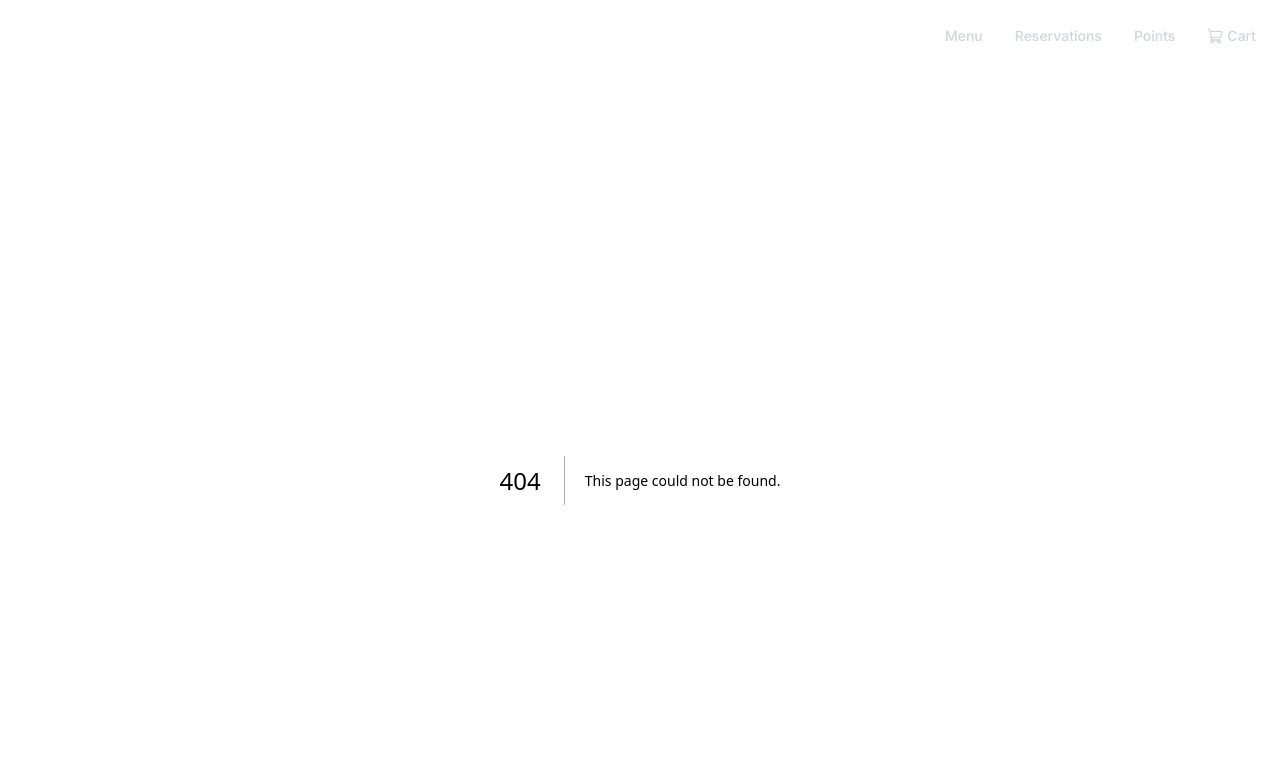
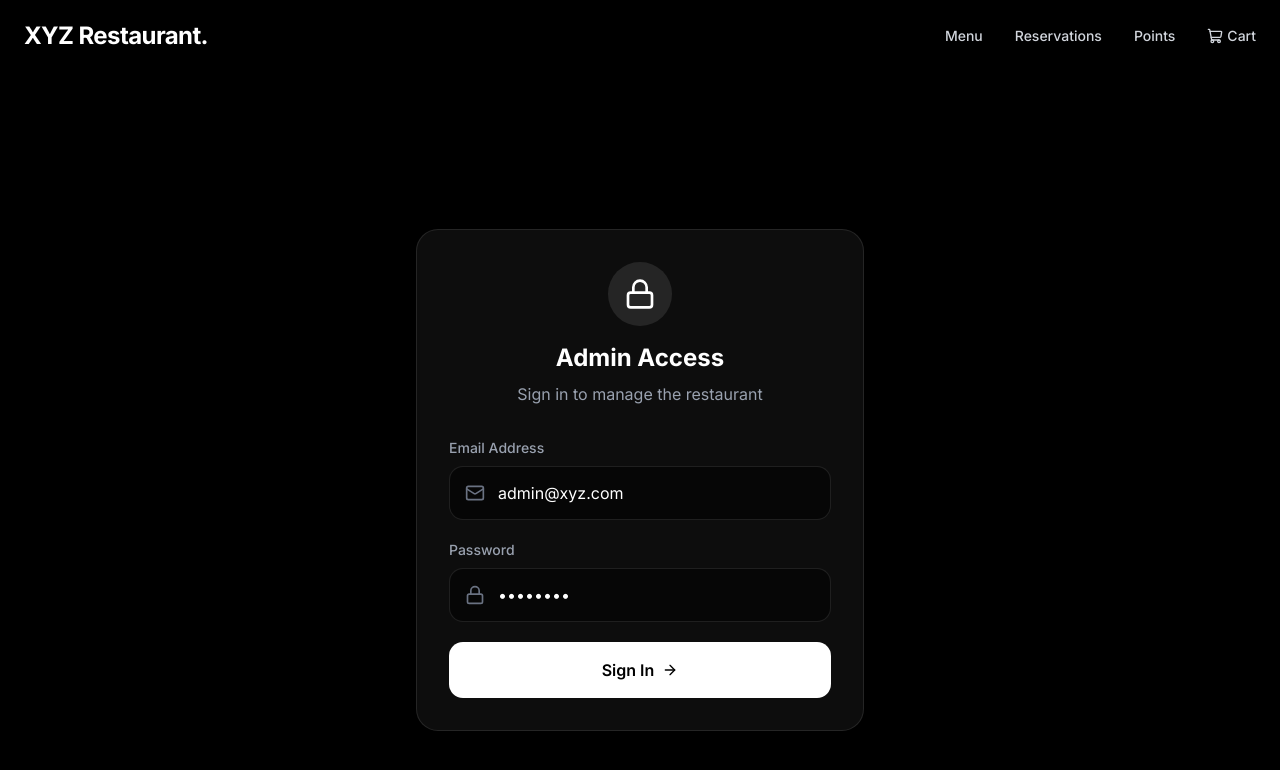
Before and after one commit to allampallysrikar/restaurant-saas, a Next.js app: page /login in a window 1280 px wide. Before the commit this address had no page. Shown: the top 770 px of the page. Built offline with nearby package versions, Linux system fonts and the light colour scheme.

Commit message:
Fix: move login to /login to break admin redirect loop, fix logout redirect

```diff
--- a/app/admin/layout.tsx
+++ b/app/admin/layout.tsx
@@ -15,7 +15,7 @@ export default async function AdminLayout({ children }: { children: React.ReactN
   const session = cookieStore.get("admin_session");
 
   if (session?.value !== "authenticated") {
-    redirect("/admin/login");
+    redirect("/login");
   }
 
   const sql = getDb();
@@ -59,6 +59,7 @@ export default async function AdminLayout({ children }: { children: React.ReactN
           <a href="/api/admin/logout" className="flex items-center w-full px-4 py-3 text-red-400 hover:bg-red-500/10 hover:text-red-300 rounded-xl transition text-sm mt-2">
             <LogOut className="w-4 h-4 mr-2" /> Logout
           </a>
+          <p className="text-xs text-gray-600 px-4 pt-2">admin@xyz.com</p>
         </div>
       </aside>
 
--- a/app/api/admin/logout/route.ts
+++ b/app/api/admin/logout/route.ts
@@ -1,7 +1,9 @@
 import { NextResponse } from "next/server";
+import { NextRequest } from "next/server";
 
-export async function GET() {
-  const response = NextResponse.redirect(new URL("/admin/login", process.env.NEXT_PUBLIC_APP_URL || "http://localhost:3000"));
+export async function GET(request: NextRequest) {
+  const baseUrl = request.nextUrl.origin;
+  const response = NextResponse.redirect(new URL("/login", baseUrl));
   response.cookies.delete("admin_session");
   return response;
 }
--- /dev/null
+++ b/app/login/page.tsx
@@ -0,0 +1,112 @@
+"use client";
+
+import React, { useState } from "react";
+import { useRouter } from "next/navigation";
+import { Lock, Mail, ArrowRight, AlertCircle } from "lucide-react";
+import { motion } from "framer-motion";
+
+export default function AdminLogin() {
+  const [email, setEmail] = useState("admin@xyz.com");
+  const [password, setPassword] = useState("admin123");
+  const [loading, setLoading] = useState(false);
+  const [error, setError] = useState("");
+  const router = useRouter();
+
+  const handleLogin = async (e: React.FormEvent) => {
+    e.preventDefault();
+    setLoading(true);
+    setError("");
+
+    try {
+      const res = await fetch("/api/admin/login", {
+        method: "POST",
+        headers: { "Content-Type": "application/json" },
+        body: JSON.stringify({ email, password }),
+      });
+
+      const data = await res.json();
+
+      if (data.success) {
+        router.push("/admin");
+        router.refresh();
+      } else {
+        setError(data.error || "Invalid credentials");
+      }
+    } catch (err) {
+      setError("An error occurred. Please try again.");
+    } finally {
+      setLoading(false);
+    }
+  };
+
+  return (
+    <div className="min-h-screen bg-black flex items-center justify-center p-6 text-white">
+      <motion.div
+        initial={{ opacity: 0, scale: 0.95 }}
+        animate={{ opacity: 1, scale: 1 }}
+        className="w-full max-w-md bg-white/5 border border-white/10 rounded-3xl p-8"
+      >
+        <div className="text-center mb-8">
+          <div className="w-16 h-16 bg-white/10 flex items-center justify-center rounded-full mx-auto mb-4">
+            <Lock className="w-8 h-8 text-white" />
+          </div>
+          <h1 className="text-2xl font-bold mb-2">Admin Access</h1>
+          <p className="text-gray-400">Sign in to manage the restaurant</p>
+        </div>
+
+        {error && (
+          <div className="mb-6 p-4 bg-red-500/10 border border-red-500/20 rounded-2xl flex items-center text-red-400 text-sm">
+            <AlertCircle className="w-5 h-5 mr-3 flex-shrink-0" />
+            <span>{error}</span>
+          </div>
+        )}
+
+        <form onSubmit={handleLogin} className="space-y-5">
+          <div>
+            <label className="block text-sm font-medium text-gray-400 mb-2">Email Address</label>
+            <div className="relative">
+              <Mail className="absolute left-4 top-1/2 -translate-y-1/2 w-5 h-5 text-gray-500" />
+              <input
+                type="email"
+                required
+                value={email}
+                onChange={(e) => setEmail(e.target.value)}
+                className="w-full pl-12 pr-4 py-3.5 bg-black/50 border border-white/10 rounded-xl focus:outline-none focus:border-white/30 text-white placeholder-gray-600 transition"
+                placeholder="admin@xyz.com"
+              />
+            </div>
+          </div>
+
+          <div>
+            <label className="block text-sm font-medium text-gray-400 mb-2">Password</label>
+            <div className="relative">
+              <Lock className="absolute left-4 top-1/2 -translate-y-1/2 w-5 h-5 text-gray-500" />
+              <input
+                type="password"
+                required
+                value={password}
+                onChange={(e) => setPassword(e.target.value)}
+                className="w-full pl-12 pr-4 py-3.5 bg-black/50 border border-white/10 rounded-xl focus:outline-none focus:border-white/30 text-white placeholder-gray-600 transition"
+                placeholder="••••••••"
+              />
+            </div>
+          </div>
+
+          <button
+            type="submit"
+            disabled={loading}
+            className="w-full py-4 mt-4 bg-white text-black font-semibold rounded-xl hover:bg-gray-200 transition flex items-center justify-center"
+          >
+            {loading ? (
+              <div className="w-5 h-5 border-2 border-black border-t-transparent rounded-full animate-spin"></div>
+            ) : (
+              <>
+                Sign In <ArrowRight className="w-4 h-4 ml-2" />
+              </>
+            )}
+          </button>
+        </form>
+      </motion.div>
+    </div>
+  );
+}
```
